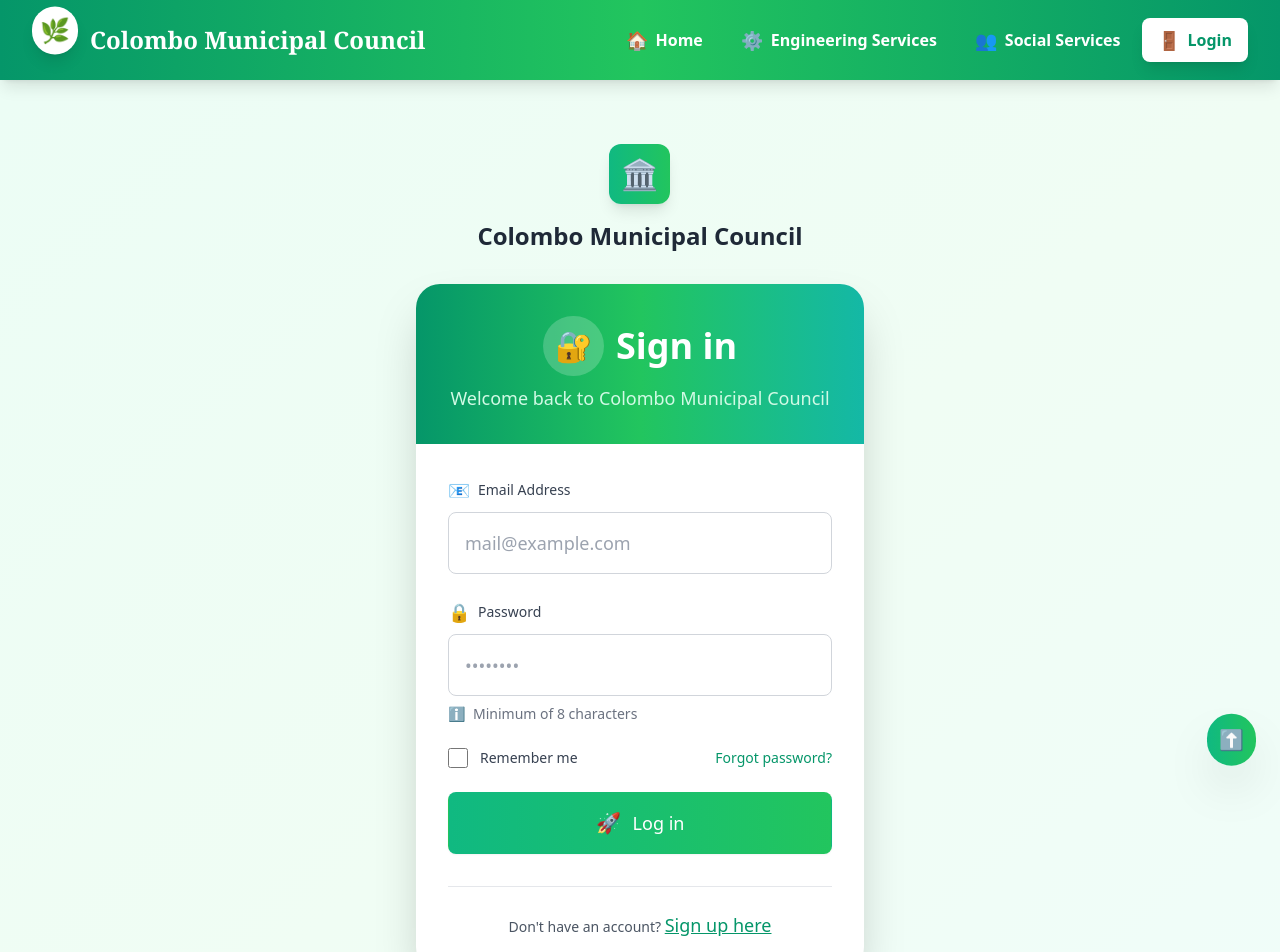
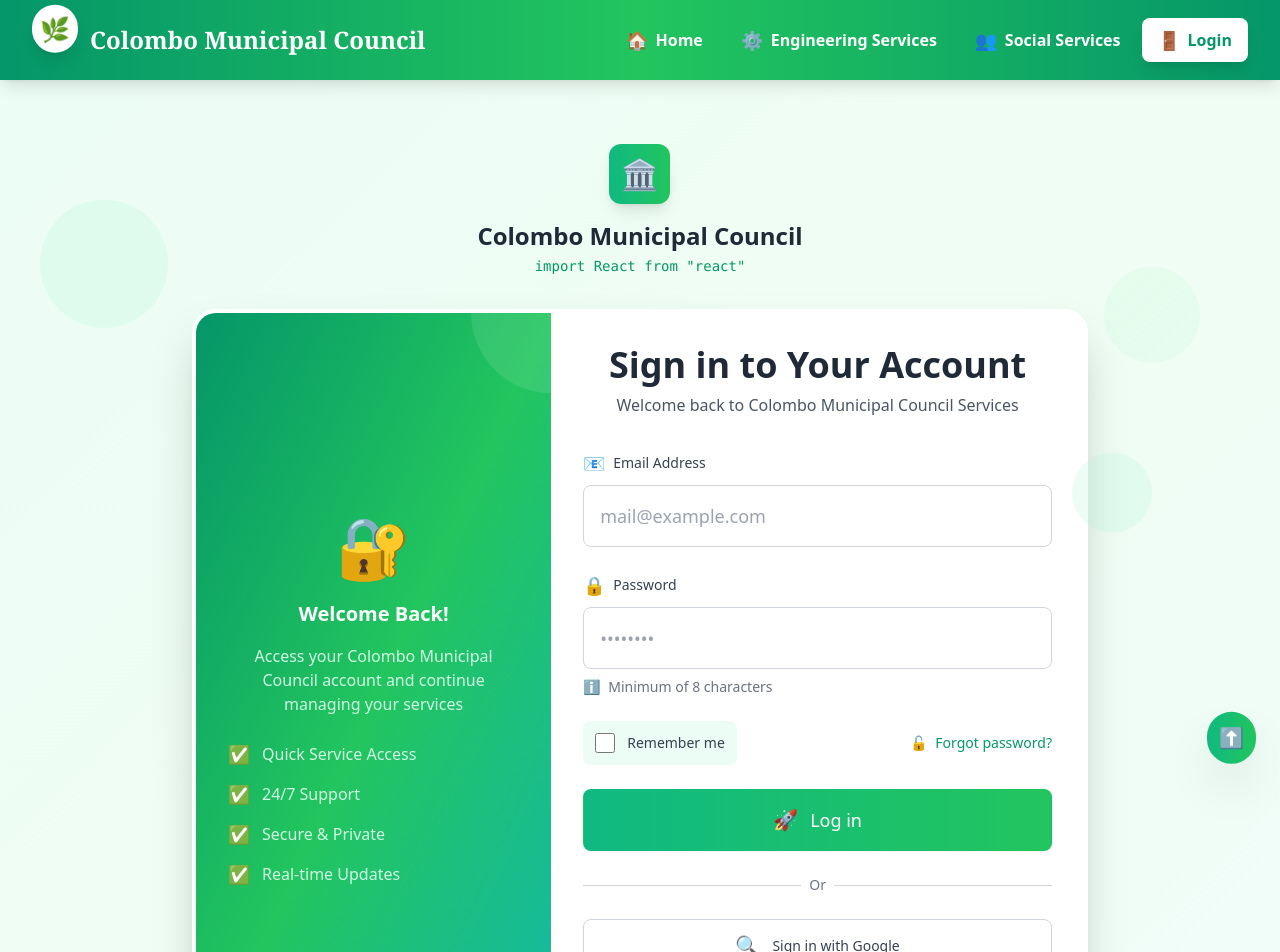
Before and after one commit to ThilinaKanishka/HCI-PROJECT-Front-End-Development-Colombo-Municipal-Council, a React (Vite) app in the folder Front_End/: page /Login in a window 1280 px wide. Shown: the top 952 px of the page. Built offline with nearby package versions, Linux system fonts and the light colour scheme.

Commit message:
Update Login.jsx

```diff
--- a/Front_End/src/components/Login.jsx
+++ b/Front_End/src/components/Login.jsx
@@ -64,6 +64,14 @@
   return (
     <>
       <div className="min-h-screen bg-gradient-to-br from-emerald-50 via-green-50 to-teal-50 flex flex-col justify-center py-12 px-4 sm:px-6 lg:px-8">
+        {/* Side Decoration Elements */}
+        <div className="fixed inset-0 pointer-events-none overflow-hidden">
+          <div className="absolute left-10 top-1/4 w-32 h-32 bg-emerald-200 rounded-full opacity-20 animate-float"></div>
+          <div className="absolute right-20 top-1/3 w-24 h-24 bg-green-200 rounded-full opacity-20 animate-float delay-1000"></div>
+          <div className="absolute left-1/4 bottom-1/4 w-28 h-28 bg-teal-200 rounded-full opacity-20 animate-float delay-500"></div>
+          <div className="absolute right-32 bottom-1/3 w-20 h-20 bg-emerald-200 rounded-full opacity-20 animate-float delay-1500"></div>
+        </div>
+
         {/* Logo Section */}
         <div className="text-center mb-8 animate-fadeIn">
           <Link to="/" className="inline-block group">
@@ -75,27 +83,67 @@
             <h1 className="text-2xl font-bold text-gray-800">
               Colombo Municipal Council
             </h1>
+            <p className="text-emerald-600 text-sm font-mono mt-1">
+              import React from "react"
+            </p>
           </Link>
         </div>
 
-        {/* Login Card */}
-        <div className="max-w-md w-full mx-auto animate-fadeIn">
-          <div className="bg-white rounded-3xl shadow-2xl transform hover:scale-105 transition-all duration-500 overflow-hidden">
-            {/* Card Header */}
-            <div className="bg-gradient-to-r from-emerald-600 via-green-500 to-teal-500 py-8 px-8 text-center">
-              <div className="flex items-center justify-center space-x-3 mb-2">
-                <div className="bg-white bg-opacity-20 p-3 rounded-full">
-                  <span className="text-3xl text-white">🔐</span>
+        {/* Wide Login Container - Matching Create Account Design */}
+        <div className="max-w-4xl w-full mx-auto animate-fadeIn">
+          <div className="flex flex-col lg:flex-row bg-white rounded-3xl shadow-2xl overflow-hidden border-4 border-white">
+            {/* Left Side - Illustration/Info */}
+            <div className="lg:w-2/5 bg-gradient-to-br from-emerald-600 via-green-500 to-teal-500 p-8 flex flex-col justify-center relative">
+              <div className="text-center text-white">
+                <div className="mb-6">
+                  <span className="text-6xl">🔐</span>
                 </div>
-                <h2 className="text-4xl font-bold text-white">Sign in</h2>
+                <h3 className="text-xl font-bold mb-4">Welcome Back!</h3>
+                <p className="text-emerald-100 mb-6">
+                  Access your Colombo Municipal Council account and continue
+                  managing your services
+                </p>
+
+                {/* Features List */}
+                <div className="space-y-3 text-left">
+                  <div className="flex items-center">
+                    <span className="text-lg mr-3">✅</span>
+                    <span className="text-emerald-100">
+                      Quick Service Access
+                    </span>
+                  </div>
+                  <div className="flex items-center">
+                    <span className="text-lg mr-3">✅</span>
+                    <span className="text-emerald-100">24/7 Support</span>
+                  </div>
+                  <div className="flex items-center">
+                    <span className="text-lg mr-3">✅</span>
+                    <span className="text-emerald-100">Secure & Private</span>
+                  </div>
+                  <div className="flex items-center">
+                    <span className="text-lg mr-3">✅</span>
+                    <span className="text-emerald-100">Real-time Updates</span>
+                  </div>
+                </div>
               </div>
-              <p className="text-emerald-100 text-lg">
-                Welcome back to Colombo Municipal Council
-              </p>
+
+              {/* Decorative Corner */}
+              <div className="absolute top-0 right-0 w-20 h-20 bg-white bg-opacity-10 rounded-bl-full"></div>
+              <div className="absolute bottom-0 left-0 w-20 h-20 bg-white bg-opacity-10 rounded-tr-full"></div>
             </div>
 
-            {/* Card Body */}
-            <div className="py-8 px-8">
+            {/* Right Side - Form */}
+            <div className="lg:w-3/5 p-8">
+              {/* Form Header */}
+              <div className="text-center mb-8">
+                <h2 className="text-4xl font-bold text-gray-800 mb-2">
+                  Sign in to Your Account
+                </h2>
+                <p className="text-gray-600">
+                  Welcome back to Colombo Municipal Council Services
+                </p>
+              </div>
+
               <form onSubmit={handleSubmit} className="space-y-6">
                 {/* Email Field */}
                 <div className="space-y-2">
@@ -188,7 +236,7 @@
 
                 {/* Remember Me & Forgot Password */}
                 <div className="flex items-center justify-between">
-                  <div className="flex items-center">
+                  <div className="flex items-center bg-emerald-50 p-3 rounded-lg">
                     <input
                       id="remember-me"
                       name="remember-me"
@@ -207,8 +255,9 @@
 
                   <Link
                     to="/forgot-password"
-                    className="text-sm text-emerald-600 hover:text-emerald-500 font-medium transition-colors duration-300"
+                    className="text-sm text-emerald-600 hover:text-emerald-500 font-medium transition-colors duration-300 flex items-center"
                   >
+                    <span className="mr-2">🔓</span>
                     Forgot password?
                   </Link>
                 </div>
@@ -236,6 +285,22 @@
                   )}
                 </button>
               </form>
+
+              {/* Divider */}
+              <div className="mt-6 relative">
+                <div className="absolute inset-0 flex items-center">
+                  <div className="w-full border-t border-gray-300" />
+                </div>
+                <div className="relative flex justify-center text-sm">
+                  <span className="px-2 bg-white text-gray-500">Or</span>
+                </div>
+              </div>
+
+              {/* Google Sign In */}
+              <button className="w-full mt-6 flex items-center justify-center px-4 py-3 border border-gray-300 rounded-lg shadow-sm text-sm font-medium text-gray-700 bg-white hover:bg-gray-50 transition-all duration-300 transform hover:scale-105">
+                <span className="mr-3 text-xl">🔍</span>
+                Sign in with Google
+              </button>
 
               {/* Sign Up Link */}
               <div className="mt-8 text-center border-t border-gray-200 pt-6">
@@ -273,7 +338,7 @@
           </div>
 
           {/* Emergency Contact */}
-          <div className="mt-8 bg-gradient-to-r from-amber-500 to-orange-500 rounded-2xl p-4 text-white text-center transform hover:scale-102 transition-all duration-300">
+          <div className="mt-8 bg-gradient-to-r from-amber-500 to-orange-500 rounded-2xl p-4 text-white text-center transform hover:scale-102 transition-all duration-300 max-w-md mx-auto">
             <div className="flex items-center justify-center space-x-2 mb-2">
               <span className="text-2xl">🚨</span>
               <span className="font-semibold">Emergency Contact</span>
@@ -312,12 +377,26 @@
           }
         }
 
+        @keyframes float {
+          0%,
+          100% {
+            transform: translateY(0px);
+          }
+          50% {
+            transform: translateY(-10px);
+          }
+        }
+
         .animate-shake {
           animation: shake 0.5s ease-in-out;
         }
 
         .animate-fadeIn {
           animation: fadeIn 0.8s ease-out;
+        }
+
+        .animate-float {
+          animation: float 3s ease-in-out infinite;
         }
 
         .hover\\:scale-102:hover {
```
